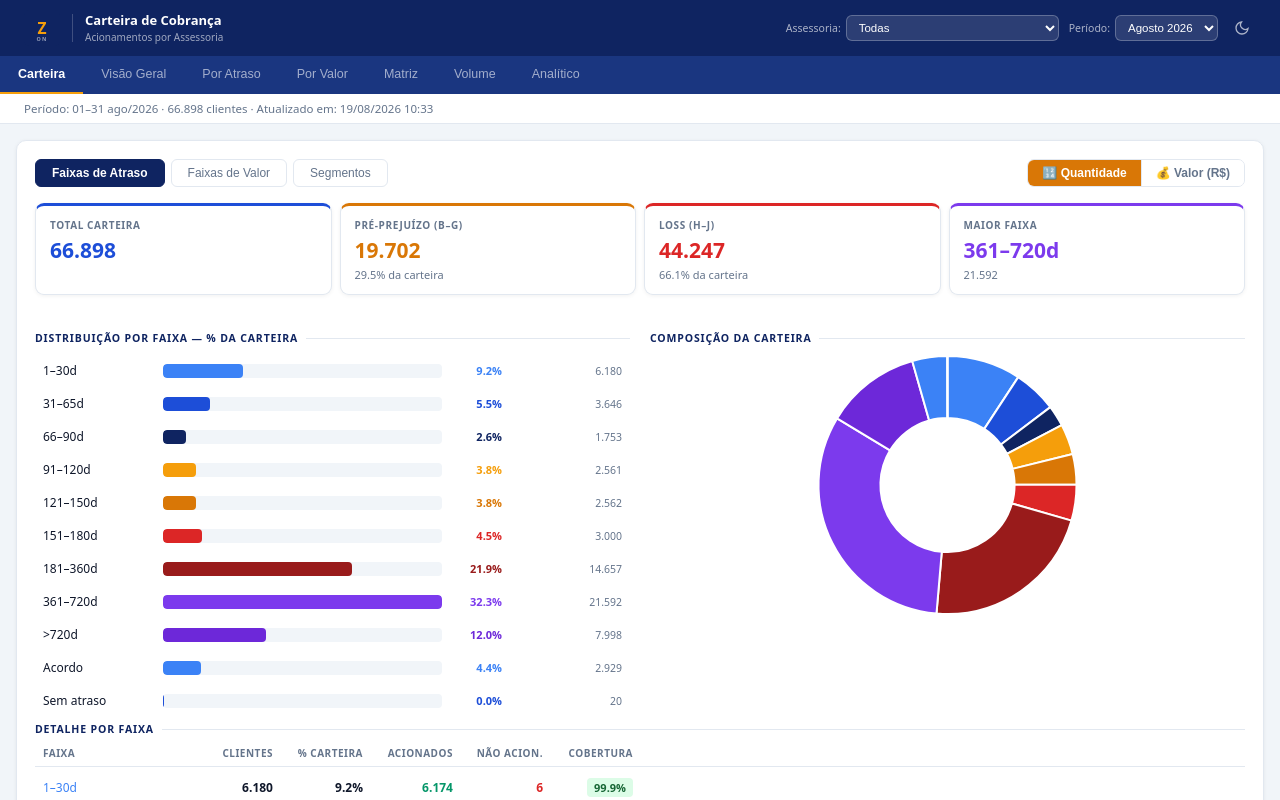
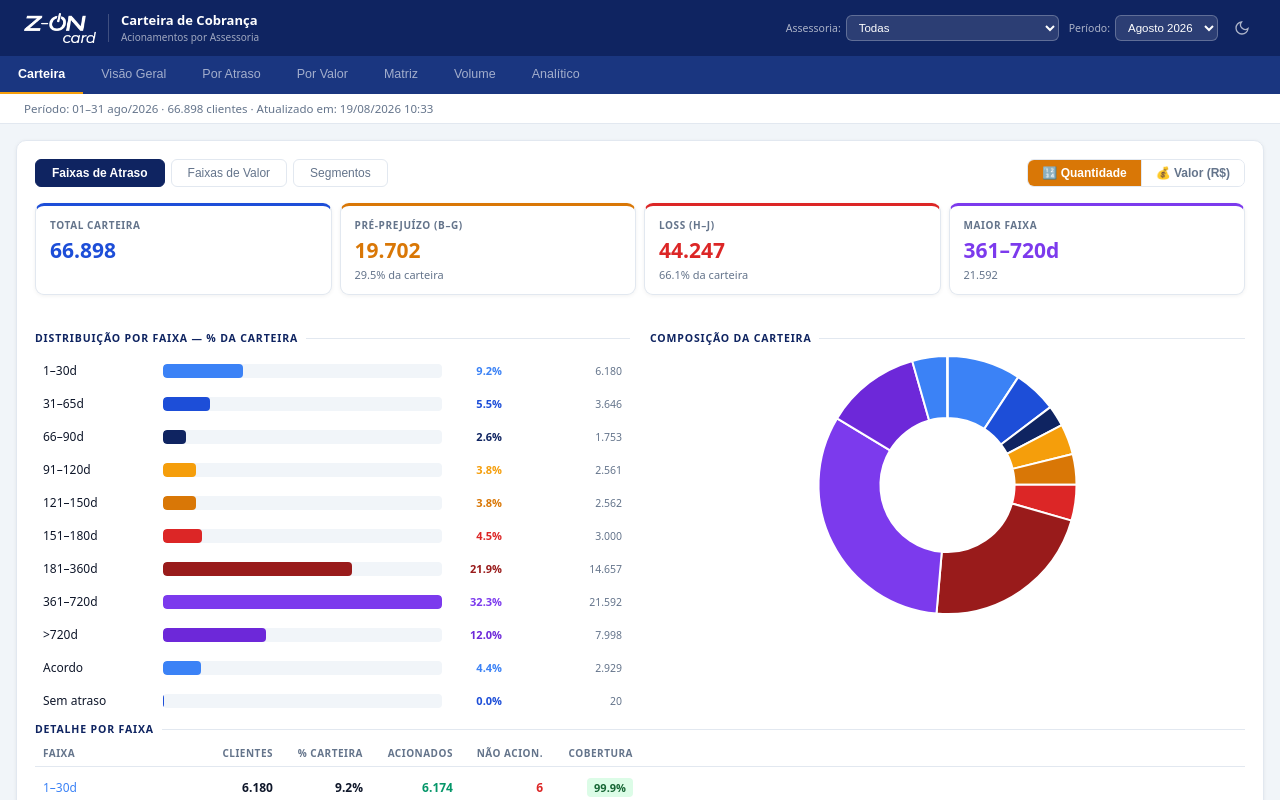
Before and after one commit to devrenanoliveira/acionamentos-zon, a plain HTML site: page index.html in a window 1280 px wide. Drawn offline with nearby package versions, Linux system fonts and the light colour scheme.

Commit message:
Add logo Z-ON

```diff
--- a/index.html
+++ b/index.html
@@ -36,6 +36,8 @@ body{font-family:system-ui,-apple-system,sans-serif;background:var(--bg);color:v
 .site-header{background:var(--navy);padding:0 24px;display:flex;align-items:center;justify-content:space-between;height:56px;gap:12px;flex-shrink:0}
 .logo-area{display:flex;align-items:center;gap:12px;flex-shrink:0}
 .logo-sep{width:1px;height:28px;background:rgba(255,255,255,.2)}
+.header-logo{height:30px;width:auto;display:block}
+@media (max-width:640px){.header-logo{height:24px}}
 .site-title{font-size:13px;font-weight:700;color:#fff;line-height:1.3;white-space:nowrap}
 .site-sub{font-size:10px;color:rgba(255,255,255,.6);font-weight:400;margin-top:1px;white-space:nowrap}
 .header-right{display:flex;align-items:center;gap:10px;flex-shrink:0}
@@ -275,11 +277,7 @@ body.dark .filter-notice{background:rgba(59,130,246,.08)}
 <!-- ── SITE HEADER ── -->
 <div class="site-header">
   <div class="logo-area">
-    <svg width="36" height="36" viewBox="0 0 120 120" fill="none" xmlns="http://www.w3.org/2000/svg">
-      <rect width="120" height="120" rx="16" fill="#0F2461"/>
-      <text x="50%" y="56%" dominant-baseline="middle" text-anchor="middle" fill="#F59E0B" font-family="system-ui,sans-serif" font-weight="900" font-size="52">Z</text>
-      <text x="50%" y="83%" dominant-baseline="middle" text-anchor="middle" fill="rgba(255,255,255,0.55)" font-family="system-ui,sans-serif" font-weight="700" font-size="18" letter-spacing="4">ON</text>
-    </svg>
+    <img src="logo-zon-card-white.png" alt="Z-ON Card" class="header-logo">
     <div class="logo-sep"></div>
     <div>
       <div class="site-title">Carteira de Cobrança</div>
```
Also changed, not shown: logo-zon-card-white.png (added).
